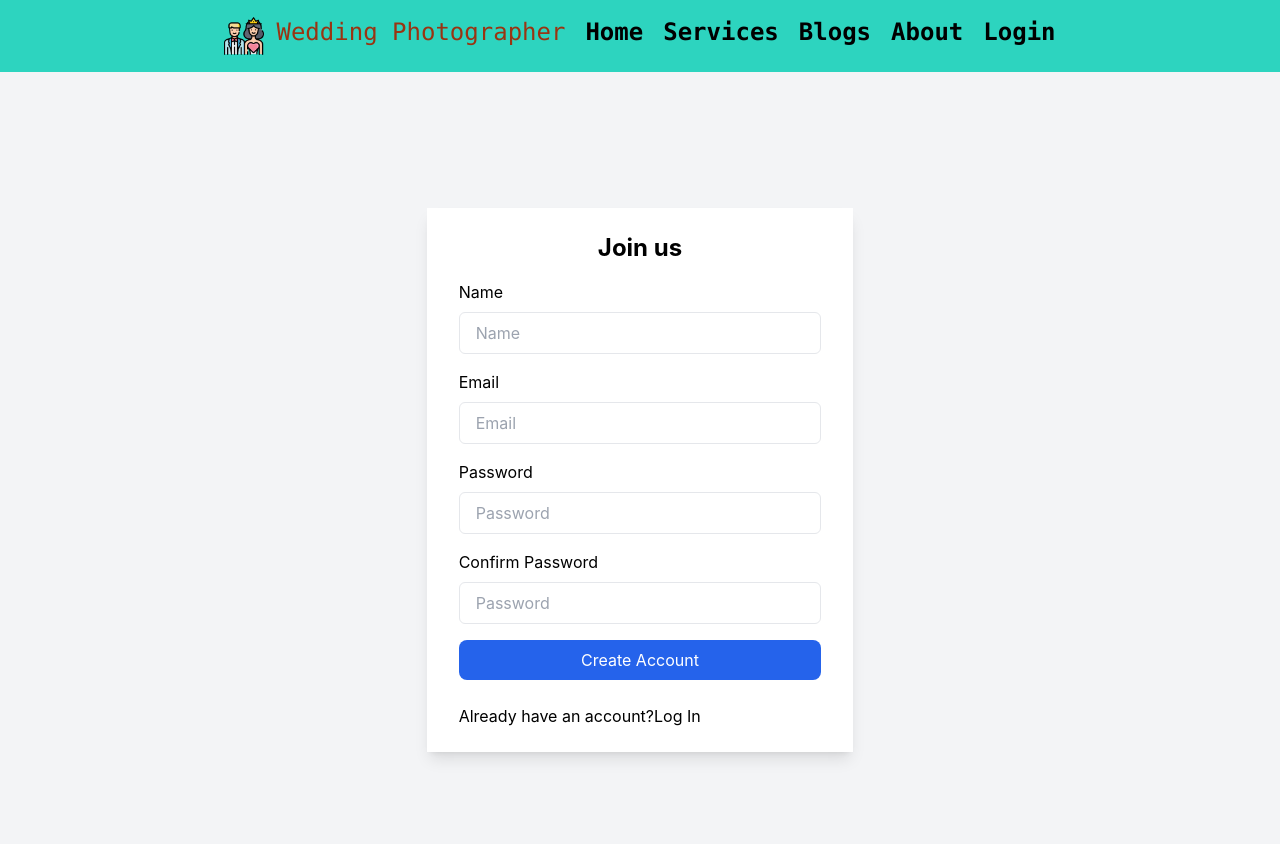
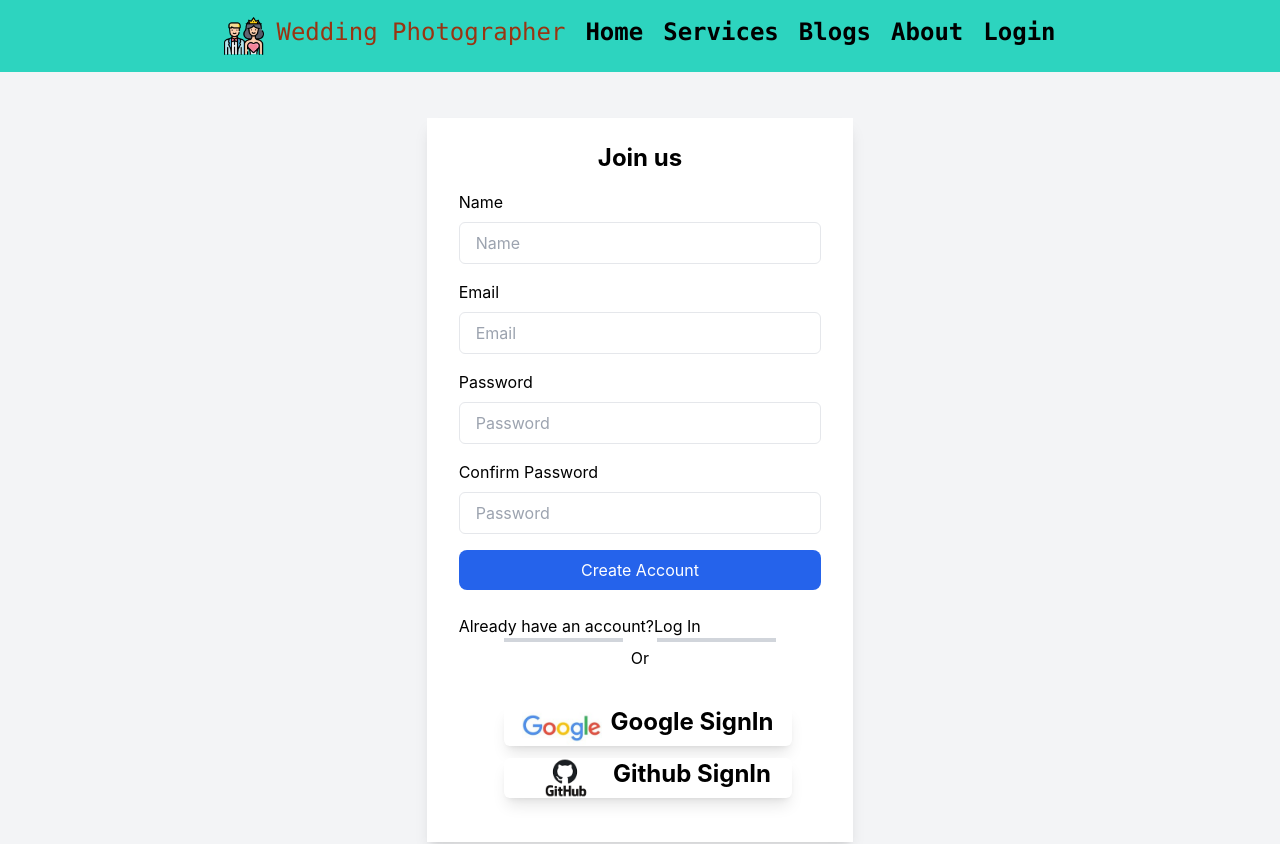
Before and after one commit to sajib359/Wedding-Photographer, a React (Create React App) app: page /register in a window 1280 px wide. Shown: the top 844 px of the page. Built offline with nearby package versions, Linux system fonts and the light colour scheme; no server answers.

Commit message:
github and google signup done

```diff
--- a/src/Components/Login/Register/Register.js
+++ b/src/Components/Login/Register/Register.js
@@ -2,6 +2,7 @@ import React from "react";
 import { useCreateUserWithEmailAndPassword } from 'react-firebase-hooks/auth';
 import { useNavigate } from "react-router-dom";
 import auth from "../../../firebase.init";
+import SocialLogin from "../SocialLogin/SocialLogin";
 
 const Register = () => {
   const [
@@ -85,6 +86,8 @@ const Register = () => {
                 Already have an account?
                 <span classNameName="text-orange-400 cursor-pointer" onClick={navigateLogin}>Log In</span>
 
+                <SocialLogin></SocialLogin>
+
               </div>
             </div>
           </form>
--- a/src/Components/Login/SocialLogin/SocialLogin.js
+++ b/src/Components/Login/SocialLogin/SocialLogin.js
@@ -1,24 +1,43 @@
 import { GoogleAuthProvider } from 'firebase/auth';
 import React from 'react';
+import { useSignInWithGithub, useSignInWithGoogle } from 'react-firebase-hooks/auth';
+import { useNavigate } from 'react-router-dom';
+import auth from '../../../firebase.init';
 
 const SocialLogin = () => {
+    const [signInWithGoogle, user, loading, error] = useSignInWithGoogle(auth);
+    const [signInWithGithub, user1, loading1, error1] = useSignInWithGithub(auth);
+    const navigate = useNavigate();
+    let errorElement;
+    if (error || error1) {
+
+        errorElement= <div>
+            <p>Error: {error?.message} {error1?.message}</p>
+          </div>
+
+      }
+
+      if(user || user1){
+        navigate('/');
+      }
     return (
-        <div className='w-3/4 mx-auto'>
+        <div className='w-3/4 mx-auto mb-5'>
             <div className='flex justify-items-center'>
                 <div className='bg-gray-300 w-1/2 h-1'></div>
                 <p className='mb-4 p-2'>Or</p>
                 <div className='bg-gray-300 w-1/2 h-1'></div>
             </div>
+            {errorElement}
 
             <div className='mt-3 w-fit mx-auto'>
-                <button className='w-72 bg-white shadow-lg rounded-md flex text-2xl font-bold gap-2 justify-center'>
+                <button onClick={()=>signInWithGoogle()} className='w-72 bg-white shadow-lg rounded-md flex text-2xl font-bold gap-2 justify-center'>
                     <img className='w-20' src="google.jpg" alt="" />
                   Google SignIn
                 </button>
 
             </div>
             <div className='mt-3 w-fit mx-auto'>
-                <button className='w-72 bg-white shadow-lg rounded-md flex text-2xl font-bold gap-2 justify-center content-center'>
+                <button onClick={()=>signInWithGithub()} className='w-72 bg-white shadow-lg rounded-md flex text-2xl font-bold gap-2 justify-center content-center'>
                     <img className='w-20' src="logo-github.png" alt="" />
                   Github SignIn
                 </button>
```
